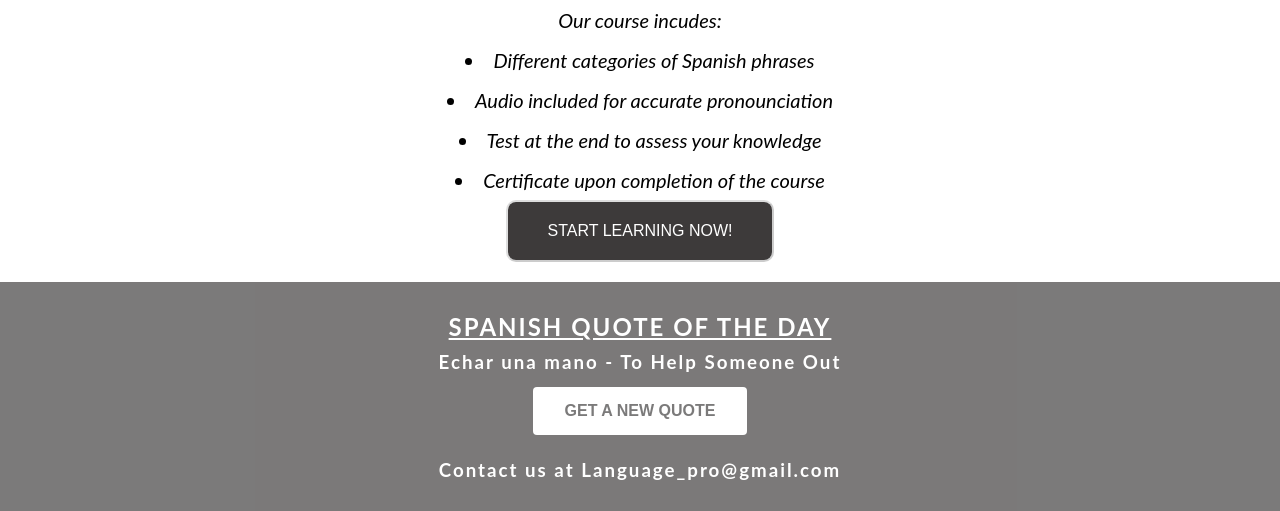
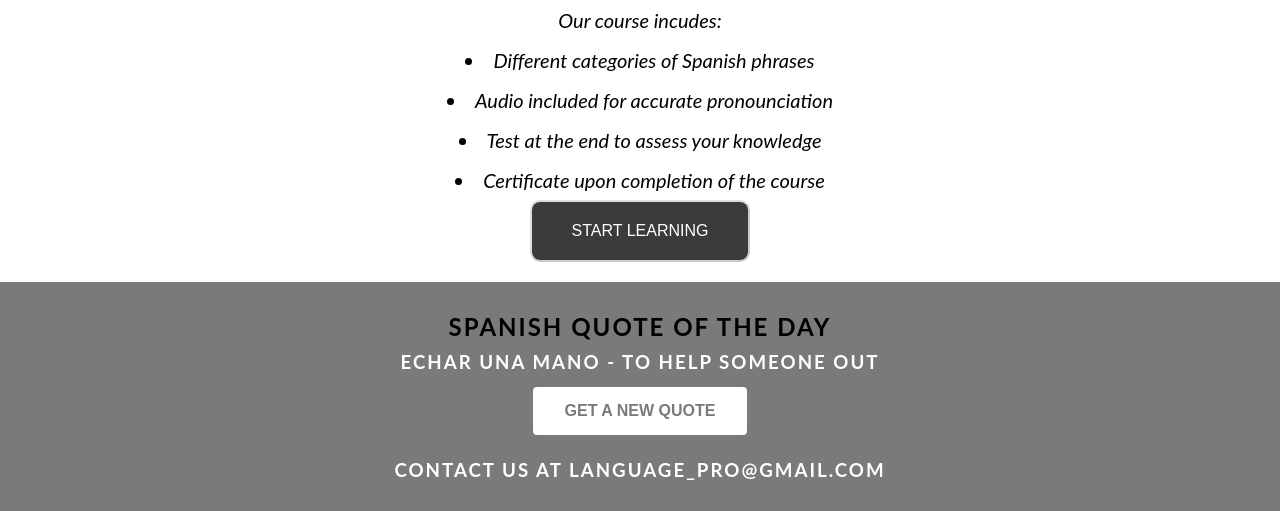
Before and after one commit to Shane-oo/language_Pro, a Flask app: page / in a window 1280 px wide. Shown: the part 1496-2007 px from the top of the page. Run offline with Flask 2, Linux system fonts and the light colour scheme.

Commit message:
style fix

```diff
--- a/app/static/style.css
+++ b/app/static/style.css
@@ -106,7 +106,7 @@
 }
 
 #quote{
-  text-decoration: underline;
+  color: black;
 }
 
 #sentence{
@@ -123,6 +123,7 @@ footer{
     text-align: center;
     align-items: center;
     letter-spacing: 2px;
+    text-transform: uppercase;
 }
 
 /* MAIM HOME PAGE CSS - BEFORE LOGIN */
--- a/app/templates/index.html
+++ b/app/templates/index.html
@@ -18,11 +18,10 @@
         <div class = getStarted>
             {% if current_user.is_anonymous %}
             <button id = "now" onclick= "location.href='signUp'">GET STARTED</button>
-            <button id = "now" onclick= "location.href='signUp'">GET STARTED</button>
             <button id = "now" onclick= "location.href='login'">I ALREADY HAVE AN ACCOUNT</button>
-
-        {% else %}
-        {% endif %}
+            {% else %}
+            <button id = "now" onclick= "location.href='module_page'">START LEARNING</button>
+            {% endif %}
         </div>
     </div>
 
@@ -62,9 +61,9 @@
                 <li>Test at the end to assess your knowledge</li>
                 <li>Certificate upon completion of the course</li>
                 {% if current_user.is_anonymous %}
-                <button id = "now" onclick= "location.href='login'">START LEARNING NOW!</button>
+            <button id = "now" onclick= "location.href='login'">START LEARNING</button>
                 {% else %}
-                <button id = "now" onclick= "location.href='module_page'">START LEARNING NOW!</button>
+                <button id = "now" onclick= "location.href='module_page'">START LEARNING</button>
                 {% endif %}
             </div>
         </div>
```
